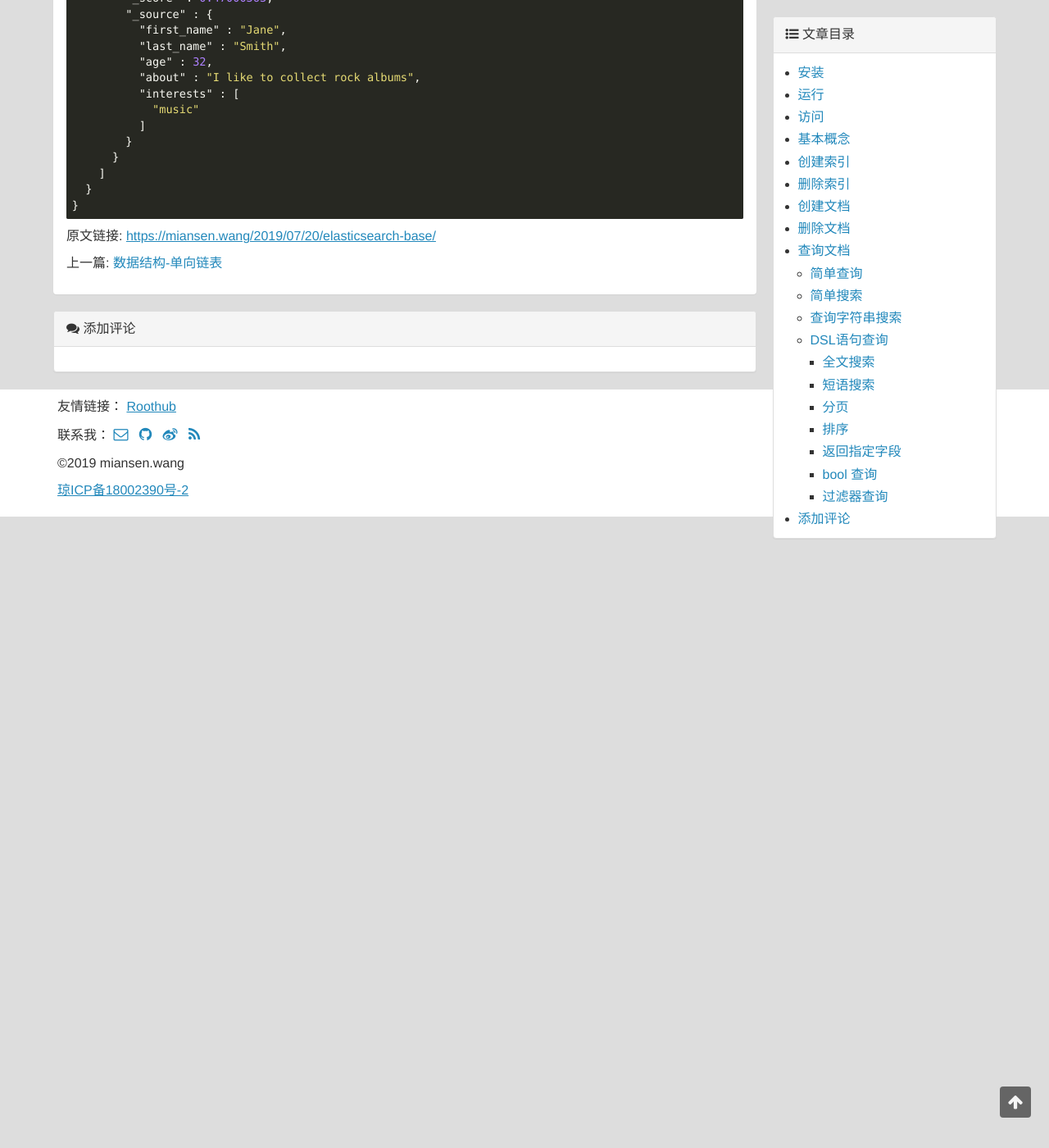
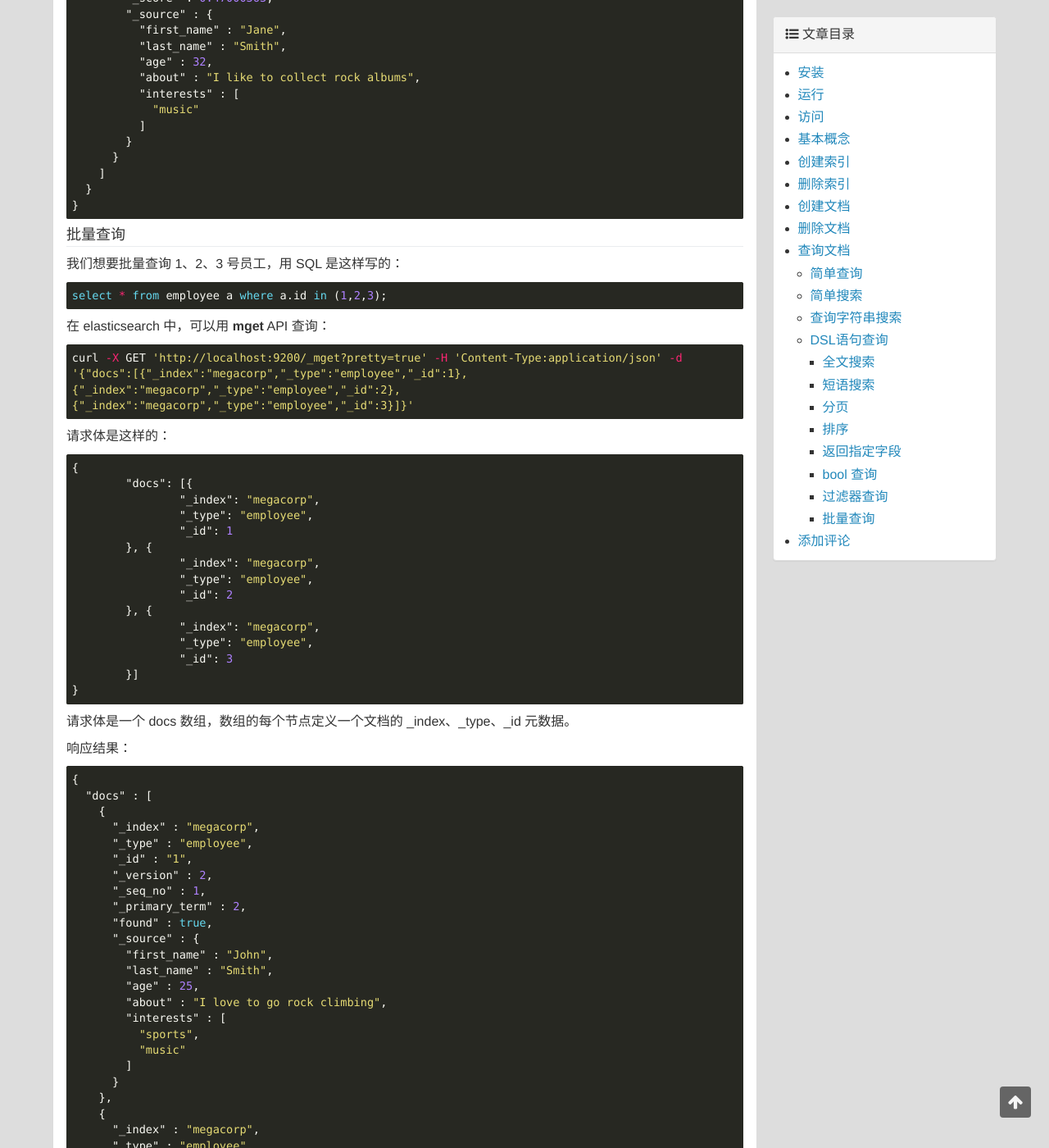
Before and after one commit to miansen/miansen.github.io, a Jekyll site: the page built from _posts/2019-07-20-elasticsearch-base.md, in a window 1280 px wide and 1400 px high, scrolled down 19520 px. Shown: the whole window at 82% size. Built offline with Jekyll 4.4.1, drawn with Linux system fonts in a browser that asks for light colours; comment, search, counter and statistics services are not loaded; some of the changed text lies outside the part shown.

Commit message:
update 2019-07-20-elasticsearch-base

````diff
--- a/_posts/2019-07-20-elasticsearch-base.md
+++ b/_posts/2019-07-20-elasticsearch-base.md
@@ -1123,3 +1123,105 @@ bool 查询包含一个 match 查询(查询部分)和一个 range 查询(筛选
   }
 }
 ```
+
+#### 批量查询
+
+我们想要批量查询 1、2、3 号员工，用 SQL 是这样写的：
+
+```sql
+select * from employee a where a.id in (1,2,3);
+```
+
+在 elasticsearch 中，可以用 **mget** API 查询：
+
+```shell
+curl -X GET 'http://localhost:9200/_mget?pretty=true' -H 'Content-Type:application/json' -d '{"docs":[{"_index":"megacorp","_type":"employee","_id":1},{"_index":"megacorp","_type":"employee","_id":2},{"_index":"megacorp","_type":"employee","_id":3}]}'
+```
+
+请求体是这样的：
+
+```json
+{
+	"docs": [{
+		"_index": "megacorp",
+		"_type": "employee",
+		"_id": 1
+	}, {
+		"_index": "megacorp",
+		"_type": "employee",
+		"_id": 2
+	}, {
+		"_index": "megacorp",
+		"_type": "employee",
+		"_id": 3
+	}]
+}
+```
+
+请求体是一个 docs 数组，数组的每个节点定义一个文档的 _index、_type、_id 元数据。
+
+响应结果：
+
+```json
+{
+  "docs" : [
+    {
+      "_index" : "megacorp",
+      "_type" : "employee",
+      "_id" : "1",
+      "_version" : 2,
+      "_seq_no" : 1,
+      "_primary_term" : 2,
+      "found" : true,
+      "_source" : {
+        "first_name" : "John",
+        "last_name" : "Smith",
+        "age" : 25,
+        "about" : "I love to go rock climbing",
+        "interests" : [
+          "sports",
+          "music"
+        ]
+      }
+    },
+    {
+      "_index" : "megacorp",
+      "_type" : "employee",
+      "_id" : "2",
+      "_version" : 1,
+      "_seq_no" : 2,
+      "_primary_term" : 2,
+      "found" : true,
+      "_source" : {
+        "first_name" : "Jane",
+        "last_name" : "Smith",
+        "age" : 32,
+        "about" : "I like to collect rock albums",
+        "interests" : [
+          "music"
+        ]
+      }
+    },
+    {
+      "_index" : "megacorp",
+      "_type" : "employee",
+      "_id" : "3",
+      "_version" : 1,
+      "_seq_no" : 3,
+      "_primary_term" : 2,
+      "found" : true,
+      "_source" : {
+        "first_name" : "Douglas",
+        "last_name" : "Fir",
+        "age" : 35,
+        "about" : "I like to build cabinets",
+        "interests" : [
+          "forestry"
+        ]
+      }
+    }
+  ]
+}
+```
+
+响应体也包含一个docs数组，每个文档还包含一个响应，它们按照请求定义的顺序排列。
````
